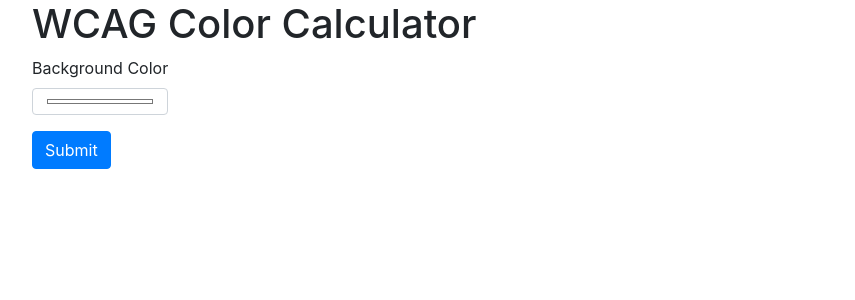
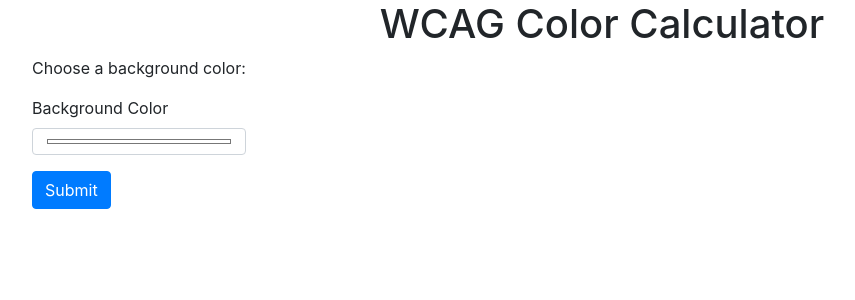
Before and after one commit to tjscollins/wcag-color-calculator, a Django app: page / in a window 1280 px wide. Shown: the top 300 px of the page, without its empty margins (38-893 px from the left). Run offline with Django 3.2, Linux system fonts and the light colour scheme; style sheets or scripts are compiled from the project's sources; some libraries are stand-ins or nearby versions.

Commit message:
Style and markup changes

```diff
--- /dev/null
+++ b/accessible_text_color/assets/scss/accessible_text_color.scss
@@ -0,0 +1,6 @@
+// Base
+
+// Layout
+
+// Modules
+@import 'module/main_content.scss';
--- /dev/null
+++ b/accessible_text_color/assets/scss/module/_main_content.scss
@@ -0,0 +1,3 @@
+h1 {
+    text-align: center;
+}
--- a/accessible_text_color/templates/accessible_text_color/index.html
+++ b/accessible_text_color/templates/accessible_text_color/index.html
@@ -7,17 +7,20 @@
     integrity="sha384-PsH8R72JQ3SOdhVi3uxftmaW6Vc51MKb0q5P2rRUpPvrszuE4W1povHYgTpBfshb"
     crossorigin="anonymous">
 
-<link rel="stylesheet" href="{% static "accessible_text_color.css" %}" />
+<link rel="stylesheet" href="{% static "css/accessible_text_color.css" %}" />
 {% endblock  %}
 
 {% block body_block %}
 <div class="container">
     <div class="row">
-        <h1>WCAG Color Calculator</h1>
+        <div class="col-12">
+            <h1>WCAG Color Calculator</h1>
+        </div>
     </div>
 
     <div class="row">
         <form lpformnum="1">
+            <p>Choose a background color: </p>
             <div class="form-group">
                 <label for="bg-color">Background Color</label>
                 <input type="color" id="bg-color" class="color-chooser form-control" value="#ffffff" />
```
Also changed, not shown: accessible_text_color/static/accessible_text_color.css (deleted).
